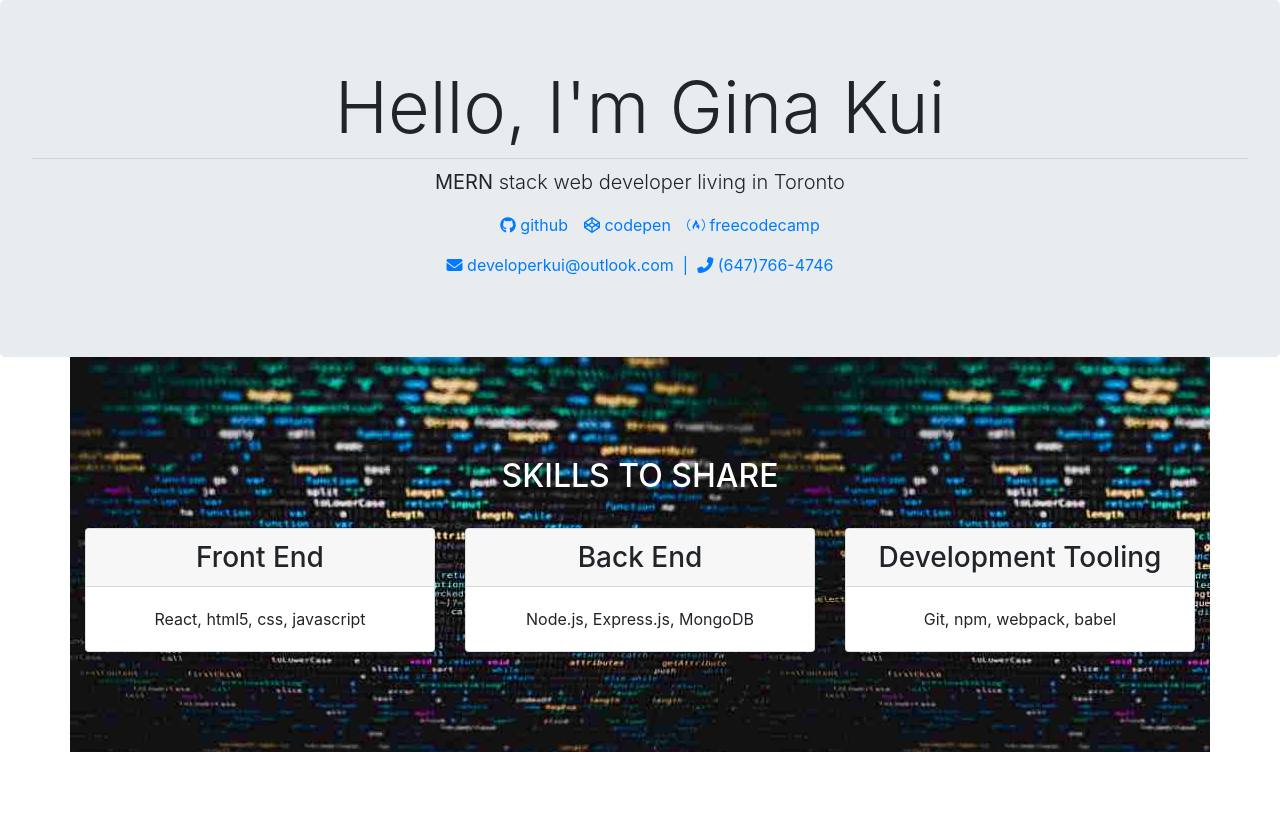
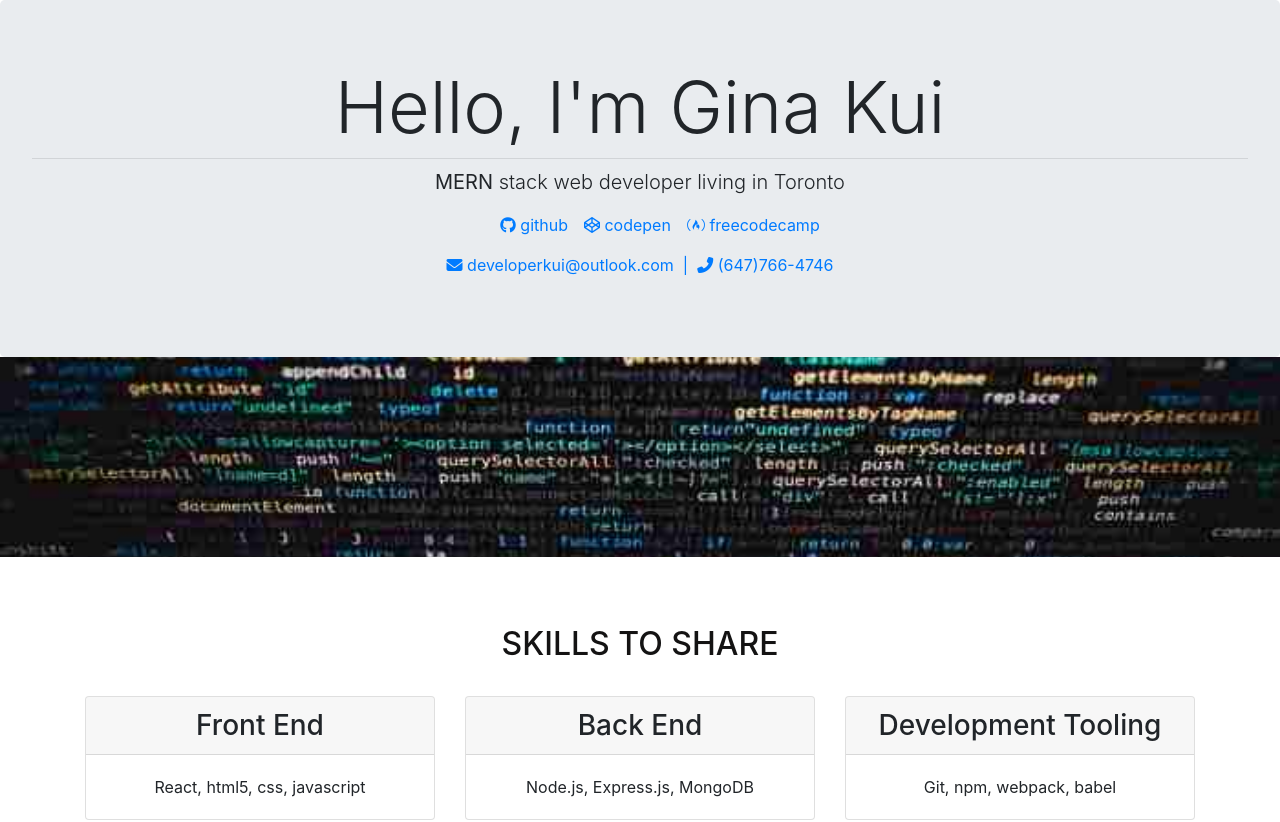
Before and after one commit to GinaKui/portfolio-app, a React (Create React App) app: page / in a window 1280 px wide. Shown: the top 822 px of the page. Built offline with nearby package versions, Linux system fonts and the light colour scheme.

Commit message:
add parallax scrolling

```diff
--- a/src/pages/SkillPage.css
+++ b/src/pages/SkillPage.css
@@ -2,12 +2,25 @@
   margin-top: -2rem;
   padding-top: 100px;
   padding-bottom: 100px;
-  background: url("./markus-spiske-qjnAnF0jIGk-unsplash__compressed.jpg");
 }
 
 .SkillPage h2 {
   margin-bottom: 32px;
   padding: 0;
+  color: rgb(20, 19, 19);
+}
 
-  color: white;
+.Skill-parallax {
+  margin-top: -2rem;
+  /* The image used */
+  background-image: url("./markus-spiske-qjnAnF0jIGk-unsplash__compressed.jpg");
+
+  /* Set a specific height */
+  height: 25vh;
+
+  /* Create the parallax scrolling effect */
+  background-attachment: fixed;
+  background-position: center;
+  background-repeat: no-repeat;
+  background-size: cover;
 }
--- a/src/pages/SkillPage.js
+++ b/src/pages/SkillPage.js
@@ -7,6 +7,8 @@ import './SkillPage.css';
 const SkillPage = (props) => {
 // TODO: - add parallax effect
   return (
+    <>
+    <div className="Skill-parallax"></div>
     <Container className='SkillPage'>
       <Row>
         <Col>
@@ -19,6 +21,8 @@ const SkillPage = (props) => {
         )}
       </CardDeck>
     </Container>
+    <div className="Skill-parallax"></div>
+    </>
   );
 };
 
```
Also changed, not shown: 1 other file (tests, documents, lock files or other folders).
